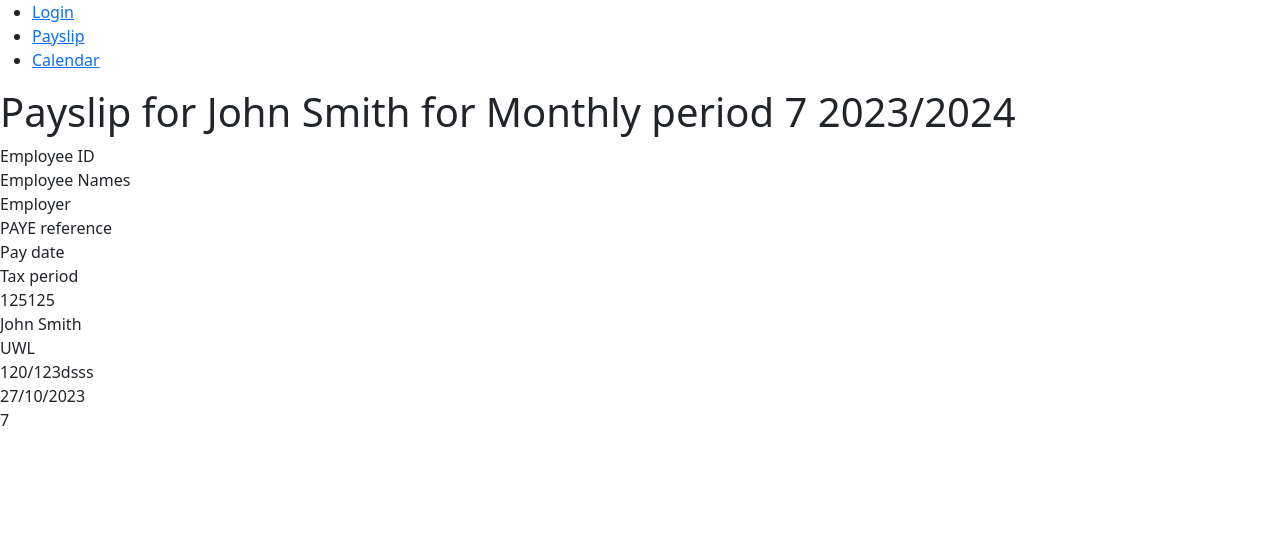
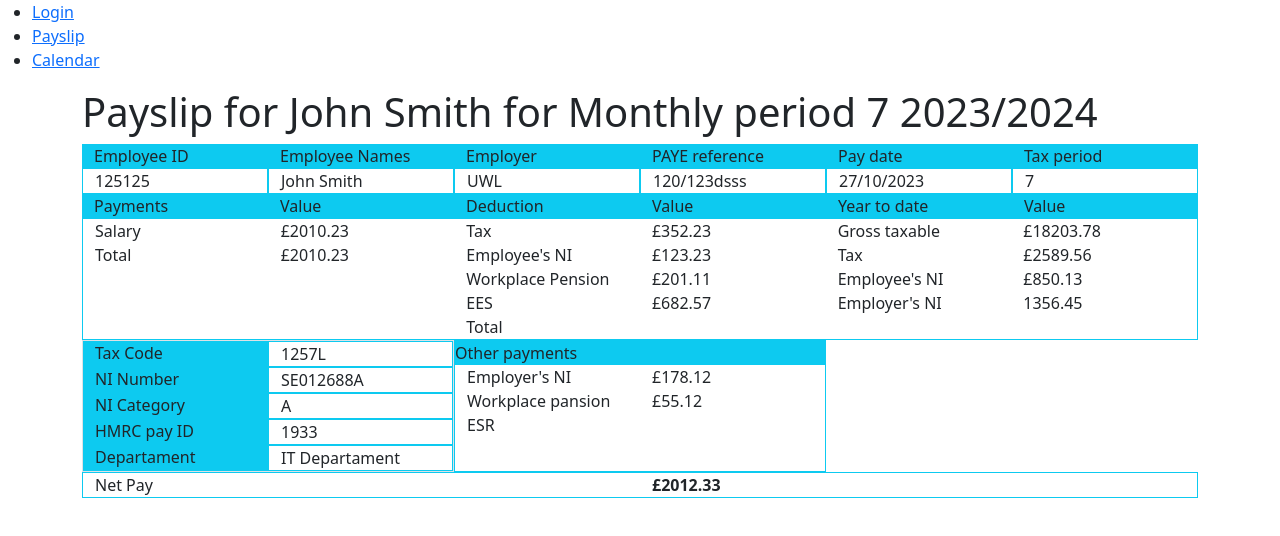
Before and after one commit to KaloyanBobev/payslip-app, a React (Create React App) app: page /payslip in a window 1280 px wide. Shown: the top 536 px of the page. Built offline with nearby package versions, Linux system fonts and the light colour scheme.

Commit message:
create a payslip table

```diff
--- a/src/pages/Payslip.js
+++ b/src/pages/Payslip.js
@@ -2,23 +2,108 @@ import React from "react";
 
 export default function Payslip() {
   return (
-    <div className="payslip-container">
+    <div className="container">
       <h1>Payslip for John Smith for Monthly period 7 2023/2024</h1>
-      <div className="employee-info-heading">
-        <div>Employee ID</div>
-        <div>Employee Names</div>
-        <div>Employer</div>
-        <div>PAYE reference</div>
-        <div>Pay date</div>
-        <div>Tax period</div>
-      </div>
-      <div className="employee-info">
-        <div>125125</div>
-        <div>John Smith</div>
-        <div>UWL</div>
-        <div>120/123dsss</div>
-        <div>27/10/2023</div>
-        <div>7</div>
+      <div className="container">
+        <div className="row bg-info">
+          <div className="col-md-2">Employee ID</div>
+          <div className="col-md-2">Employee Names</div>
+          <div className="col-md-2">Employer</div>
+          <div className="col-md-2">PAYE reference</div>
+          <div className="col-md-2">Pay date</div>
+          <div className="col-md-2">Tax period</div>
+        </div>
+        <div className="row">
+          <div className="col-md-2 border border-info">125125</div>
+          <div className="col-md-2 border border-info">John Smith</div>
+          <div className="col-md-2 border border-info">UWL</div>
+          <div className="col-md-2 border border-info">120/123dsss</div>
+          <div className="col-md-2 border border-info">27/10/2023</div>
+          <div className="col-md-2 border border-info">7</div>
+        </div>
+        <div className="row clearfix bg-info">
+          <div className="col-md-2 ">Payments</div>
+          <div className="col-md-2 float-end">Value</div>
+          <div className="col-md-2">Deduction</div>
+          <div className="col-md-2 float-end">Value</div>
+          <div className="col-md-2">Year to date</div>
+          <div className="col-md-2 float-end">Value</div>
+        </div>
+        <div className="row clearfix border border-info">
+          <div className="col-md-2 ">
+            <div>Salary</div>
+            <div>Total</div>
+          </div>
+          <div className="col-md-2 float-end">
+            <div>£2010.23</div>
+            <div>£2010.23</div>
+          </div>
+          <div className="col-md-2">
+            <div>Tax</div>
+            <div>Employee's NI</div>
+            <div>Workplace Pension EES</div>
+            <div>Total</div>
+          </div>
+          <div className="col-md-2 float-end">
+            <div>£352.23</div>
+            <div>£123.23</div>
+            <div>£201.11</div>
+            <div>£682.57</div>
+          </div>
+          <div className="col-md-2 ">
+            <div>Gross taxable</div>
+            <div>Tax</div>
+            <div>Employee's NI</div>
+            <div>Employer's NI</div>
+          </div>
+          <div className="col-md-2 h-50 float-end ">
+            <div>£18203.78</div>
+            <div>£2589.56</div>
+            <div>£850.13</div>
+            <div>1356.45</div>
+          </div>
+        </div>
+        <div className="row">
+          <span className="col-md-4 border">
+            <div className="row">
+              <div className="col-md-6 bg-info"> Tax Code</div>
+              <div className="col-md-6 border border-info"> 1257L</div>
+            </div>
+            <div className="row">
+              <div className="col-md-6 bg-info">NI Number</div>
+              <div className="col-md-6 border border-info"> SE012688A</div>
+            </div>
+            <div className="row">
+              <div className="col-md-6 bg-info">NI Category</div>
+              <div className="col-md-6 border border-info"> A</div>
+            </div>
+            <div className="row">
+              <div className="col-md-6 bg-info">HMRC pay ID</div>
+              <div className="col-md-6 border border-info"> 1933</div>
+            </div>
+            <div className="row">
+              <div className="col-md-6 bg-info">Departament</div>
+              <div className="col-md-6 border border-info"> IT Departament</div>
+            </div>
+          </span>
+          <span className="col-md-4 border border-info">
+            <div className="row  bg-info">Other payments</div>
+            <div className="row b">
+              <div className="col-md-6">Employer's NI</div>
+              <div className="col-md-6">£178.12</div>
+            </div>
+            <div className="row">
+              <div className="col-md-6">Workplace pansion ESR</div>
+              <div className="col-md-6">£55.12</div>
+            </div>
+          </span>
+        </div>
+        <div className="row border border-info">
+          <div className="col-md-6">Net Pay</div>
+          <div className="col-md-6 ">
+            <b>£2012.33</b>
+          </div>
+        </div>
       </div>
     </div>
   );
```
